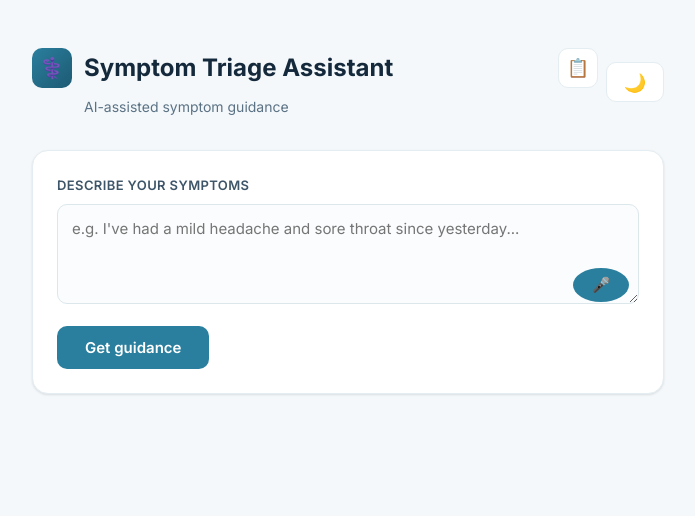
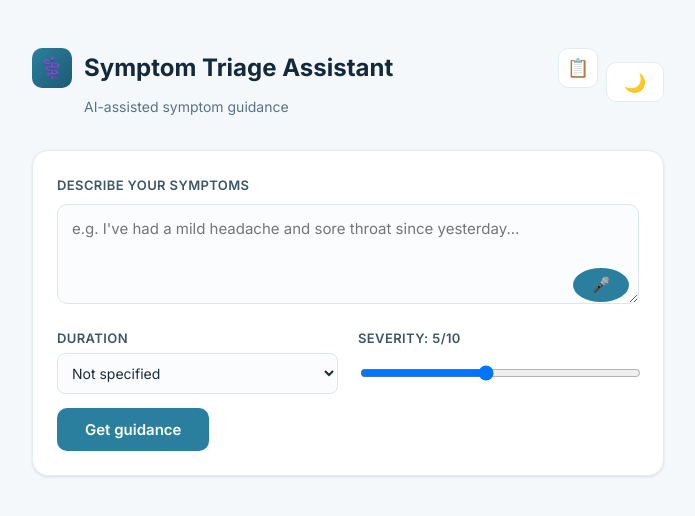
Before and after one commit to HarshaYasa/symptom-triage-assistant, a Flask app: page / in a window 1280 px wide. Shown: the top 516 px of the page, without its empty margins (292-987 px from the left). Run offline with Flask 3, Linux system fonts and the light colour scheme.

Commit message:
Add duration and severity inputs

```diff
--- a/app.py
+++ b/app.py
@@ -55,7 +55,7 @@ def match_specialist_dataset(symptoms):
             matches[keyword] = specialist
     return matches
 
-def get_triage_recommendation(symptoms):
+def get_triage_recommendation(symptoms, duration="", severity=""):
     dataset_matches = match_specialist_dataset(symptoms)
 
     if dataset_matches:
@@ -75,7 +75,9 @@ Given the symptoms below, respond ONLY with valid JSON in this exact format, no
   "reasoning": "one sentence explanation"
 }}
 
-Symptoms: {symptoms}"""
+Symptoms: {symptoms}
+Duration: {duration if duration else "not specified"}
+Severity (1-10 scale): {severity if severity else "not specified"}"""
 
     try:
         response = client.models.generate_content(
@@ -127,6 +129,8 @@ def index():
     result = None
     if request.method == "POST":
         symptoms = request.form.get("symptoms", "").strip()
+        duration = request.form.get("duration", "").strip()
+        severity = request.form.get("severity", "").strip()
 
         if not symptoms:
             result = {
@@ -142,7 +146,7 @@ def index():
             }
             log_query(symptoms, "emergency", "N/A")
         else:
-            ai_result = get_triage_recommendation(symptoms)
+            ai_result = get_triage_recommendation(symptoms, duration, severity)
             result = {
                 "input_received": symptoms,
                 "urgency": ai_result.get("urgency_level", "unknown"),
--- a/templates/index.html
+++ b/templates/index.html
@@ -255,6 +255,25 @@
                 <textarea id="symptoms" name="symptoms" placeholder="e.g. I've had a mild headache and sore throat since yesterday...">{{ result.input_received if result else '' }}</textarea>
                 <button type="button" id="voiceBtn" title="Speak your symptoms" style="position: absolute; bottom: 10px; right: 10px; width: 34px; height: 34px; border-radius: 50%; border: none; background: #2A7F9E; color: white; cursor: pointer; font-size: 15px; display: flex; align-items: center; justify-content: center;">🎤</button>
             </div>
+
+            <div style="display: flex; gap: 20px; margin-top: 16px; flex-wrap: wrap;">
+                <div style="flex: 1; min-width: 160px;">
+                    <label for="duration" style="margin-bottom: 4px;">Duration</label>
+                    <select id="duration" name="duration" style="width: 100%; padding: 10px; border-radius: 8px; border: 1.5px solid var(--input-border); background: var(--input-bg); color: var(--text-main); font-family: inherit; font-size: 14px;">
+                        <option value="">Not specified</option>
+                        <option value="a few hours">A few hours</option>
+                        <option value="today">Today</option>
+                        <option value="a few days">A few days</option>
+                        <option value="over a week">Over a week</option>
+                        <option value="chronic/ongoing for months">Chronic / ongoing for months</option>
+                    </select>
+                </div>
+                <div style="flex: 1; min-width: 160px;">
+                    <label for="severity" style="margin-bottom: 4px;">Severity: <span id="severityValue">5</span>/10</label>
+                    <input type="range" id="severity" name="severity" min="1" max="10" value="5" style="width: 100%; margin-top: 12px;">
+                </div>
+            </div>
+
             <button type="submit">Get guidance</button>
         </form>
     </div>
@@ -358,6 +377,11 @@
         } else {
             voiceBtn.style.display = 'none';
         }
+        const severitySlider = document.getElementById('severity');
+        const severityValue = document.getElementById('severityValue');
+        severitySlider.addEventListener('input', function() {
+            severityValue.textContent = severitySlider.value;
+        });
     </script>
 </body>
 </html>
```
